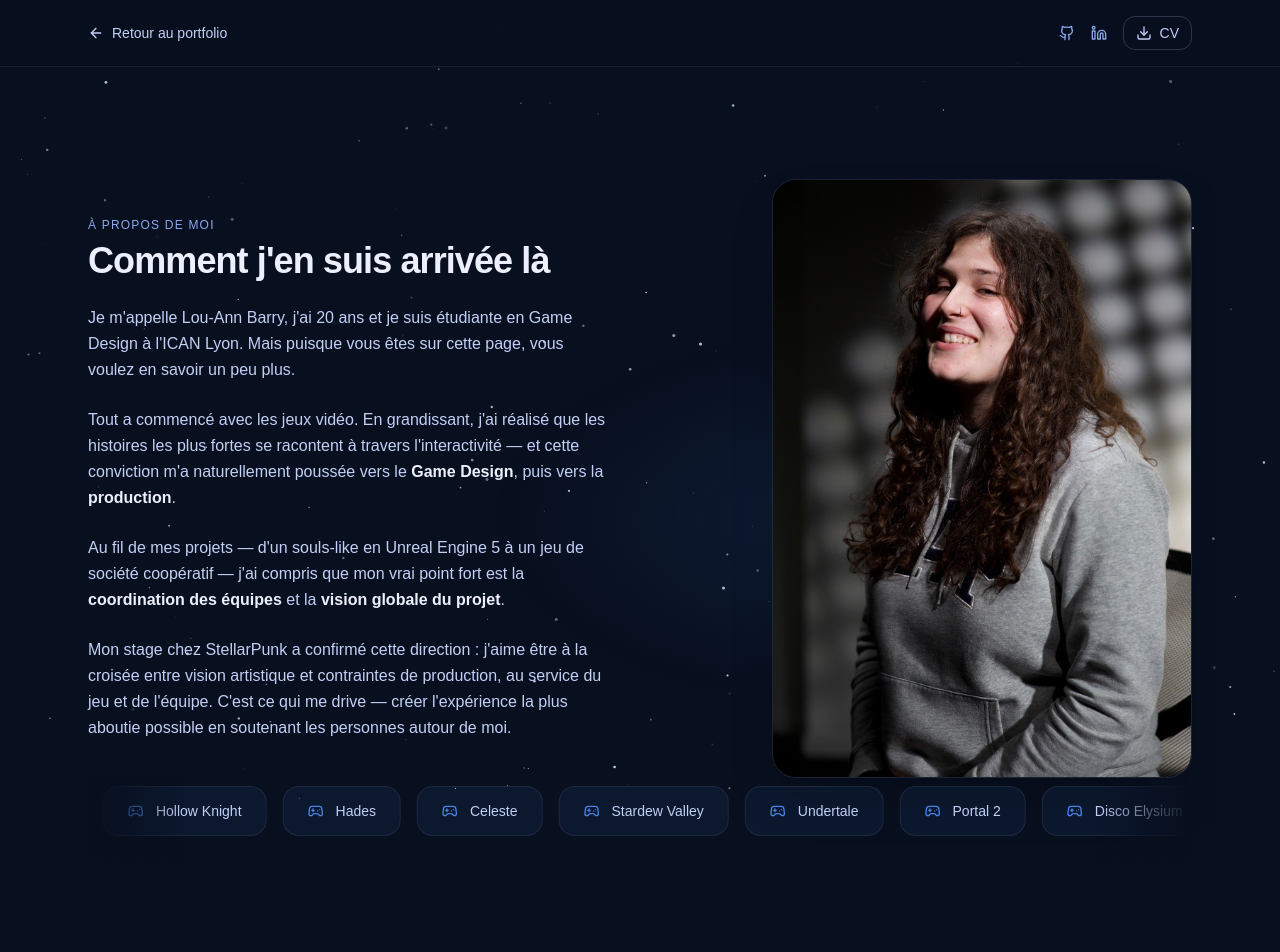
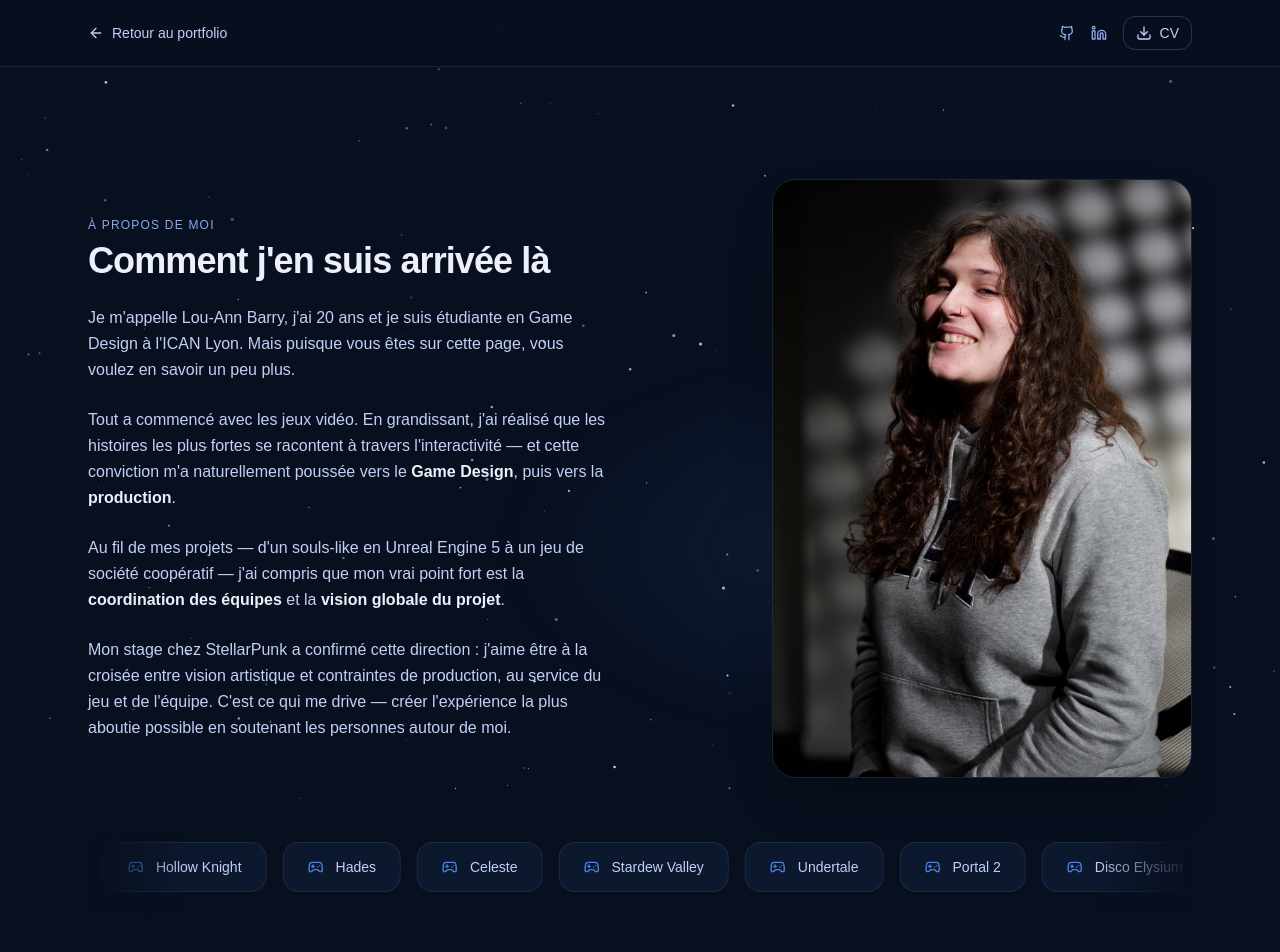
Before and after one commit to ghostofus/louann_portfolio, a Next.js app: page /about in a window 1280 px wide. Shown: the top 952 px of the page. Built offline with nearby package versions, Linux system fonts and the light colour scheme.

Commit message:
Add spacing between context text and games marquee
https://claude.ai/code/session_01Q7pF8YAGsTwy8Xnod3hUrA

```diff
--- a/app/about/page.js
+++ b/app/about/page.js
@@ -194,7 +194,9 @@ export default function AboutPage() {
                                     className="rounded-3xl object-cover shadow-2xl border border-[#C3D0F6]/10" priority />
                             </motion.div>
                         </motion.div>
-                        <GamesMarquee />
+                        <div className="mt-14">
+                            <GamesMarquee />
+                        </div>
                     </section>
 
                     <Divider />
```
